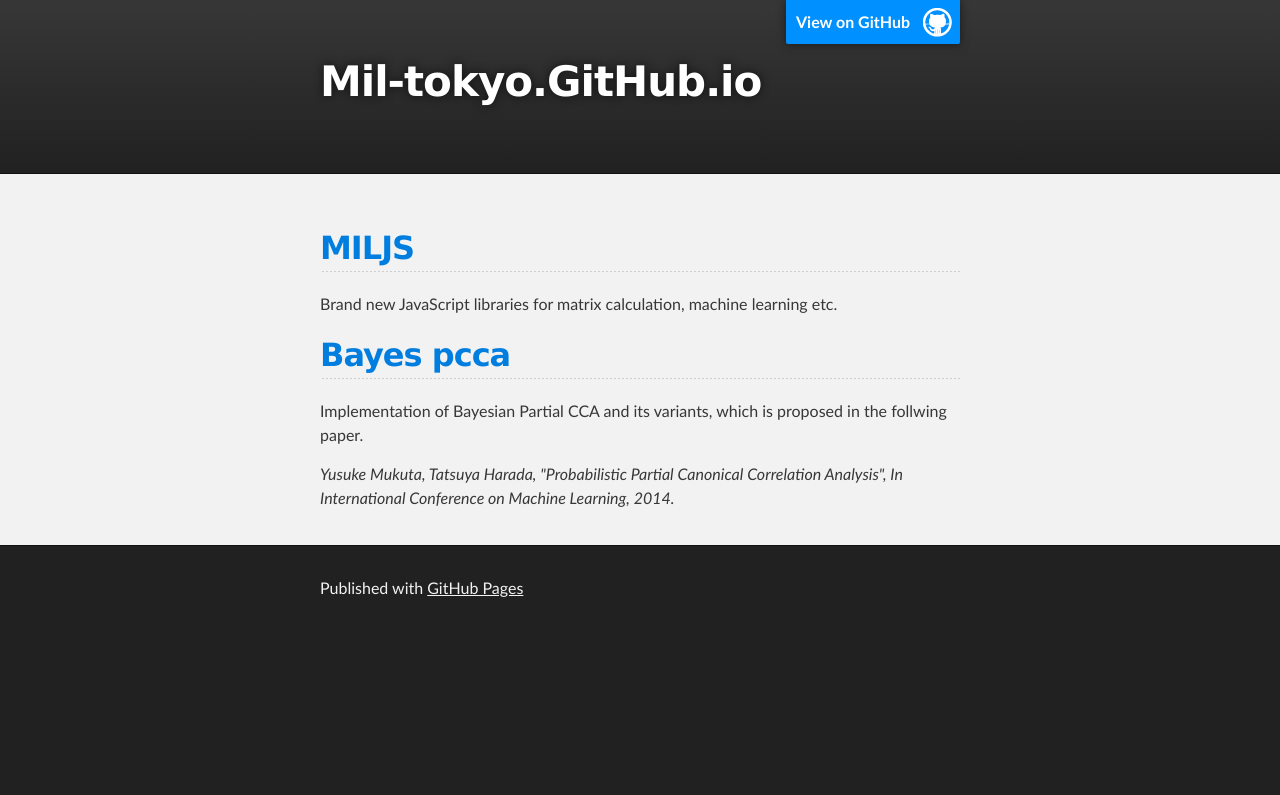
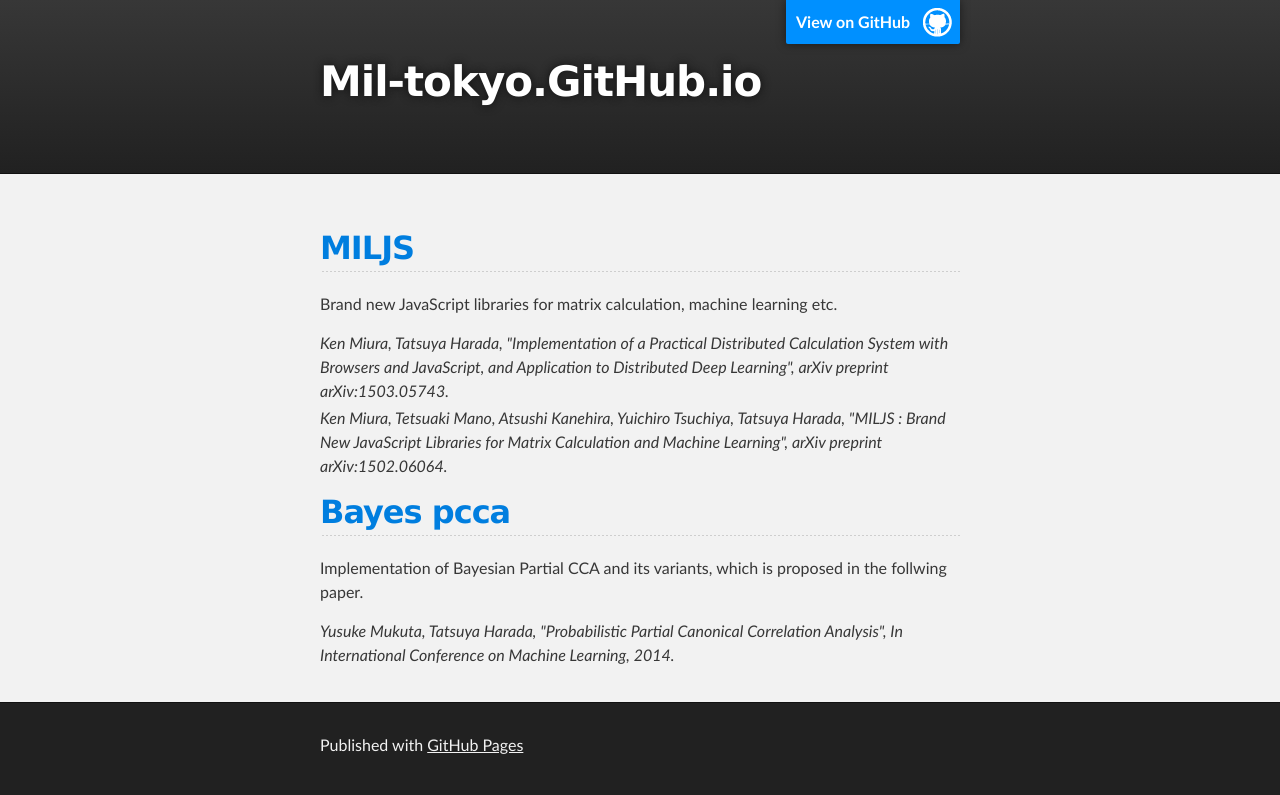
Before and after one commit to mil-tokyo/mil-tokyo.github.io, a plain HTML site: page index.html in a window 1280 px wide. Drawn offline with Linux system fonts and the light colour scheme.

Commit message:
Add two papers for miljs

```diff
--- a/index.html
+++ b/index.html
@@ -39,6 +39,8 @@
 
 			<h2><a href="./miljs.html">MILJS</a></h2>
 			<p>Brand new JavaScript libraries for matrix calculation, machine learning etc.</p>
+      <p class="p2"><cite>Ken Miura, Tatsuya Harada, "Implementation of a Practical Distributed Calculation System with Browsers and JavaScript, and Application to Distributed Deep Learning", arXiv preprint arXiv:1503.05743.</cite></p>
+      <p class="p2"><cite>Ken Miura, Tetsuaki Mano, Atsushi Kanehira, Yuichiro Tsuchiya, Tatsuya Harada, "MILJS : Brand New JavaScript Libraries for Matrix Calculation and Machine Learning", arXiv preprint arXiv:1502.06064.</cite></p>
 
 			<h2><a href="https://github.com/mil-tokyo/bayes-pcca/">Bayes pcca</a></h2>
 			<p>Implementation of Bayesian Partial CCA and its variants, which is proposed in the follwing paper.</p>
```
